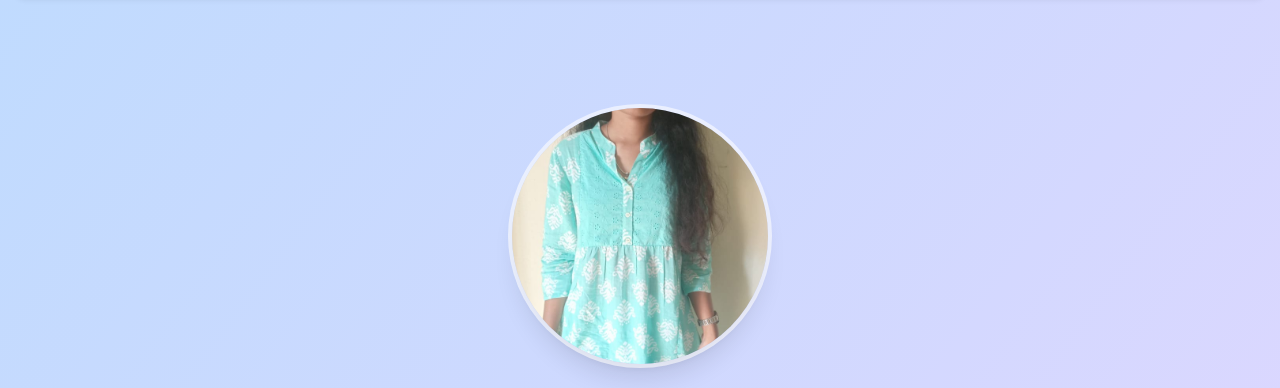
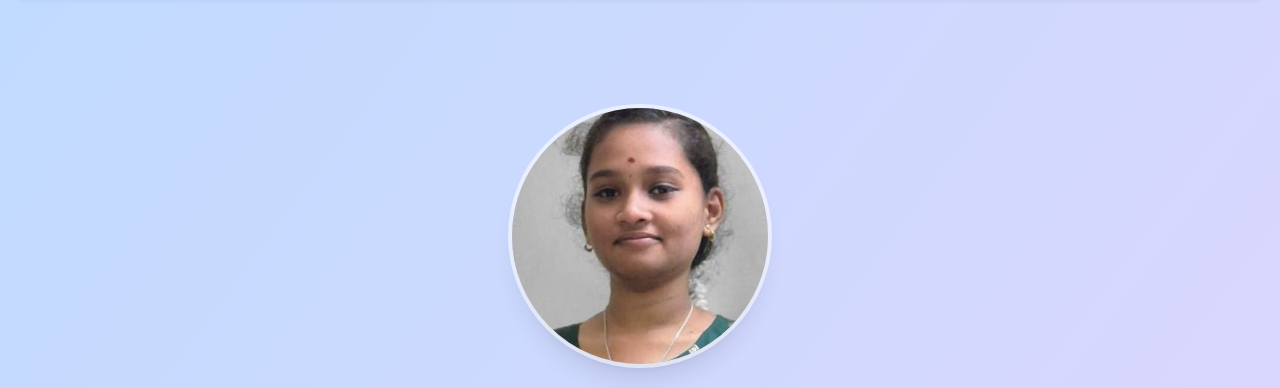
Before and after one commit to meenakshe551/TNSDC-FWD-DP, a plain HTML site: page index.html in a window 1280 px wide. Shown: the part 84-472 px from the top of the page. Drawn offline with nearby package versions, Linux system fonts and the light colour scheme.

Commit message:
Update index.html

```diff
--- a/index.html
+++ b/index.html
@@ -39,7 +39,7 @@
         <section id="home" class="flex flex-col items-center justify-center text-center py-16">
             <!-- Image Placeholder with hover effect -->
             <div class="w-48 h-48 sm:w-64 sm:h-64 rounded-full overflow-hidden shadow-xl ring-4 ring-white ring-opacity-60 mb-8 transition-all duration-300 transform hover:scale-110 hover:shadow-2xl hover:ring-purple-300">
-                <img src="meena.jpeg" alt="Placeholder for a personal photo" class="w-full h-full object-cover">
+                <img src="meena.jpg" alt="Placeholder for a personal photo" class="w-full h-full object-cover">
             </div>
 
             <!-- Main Heading with Name -->
```
